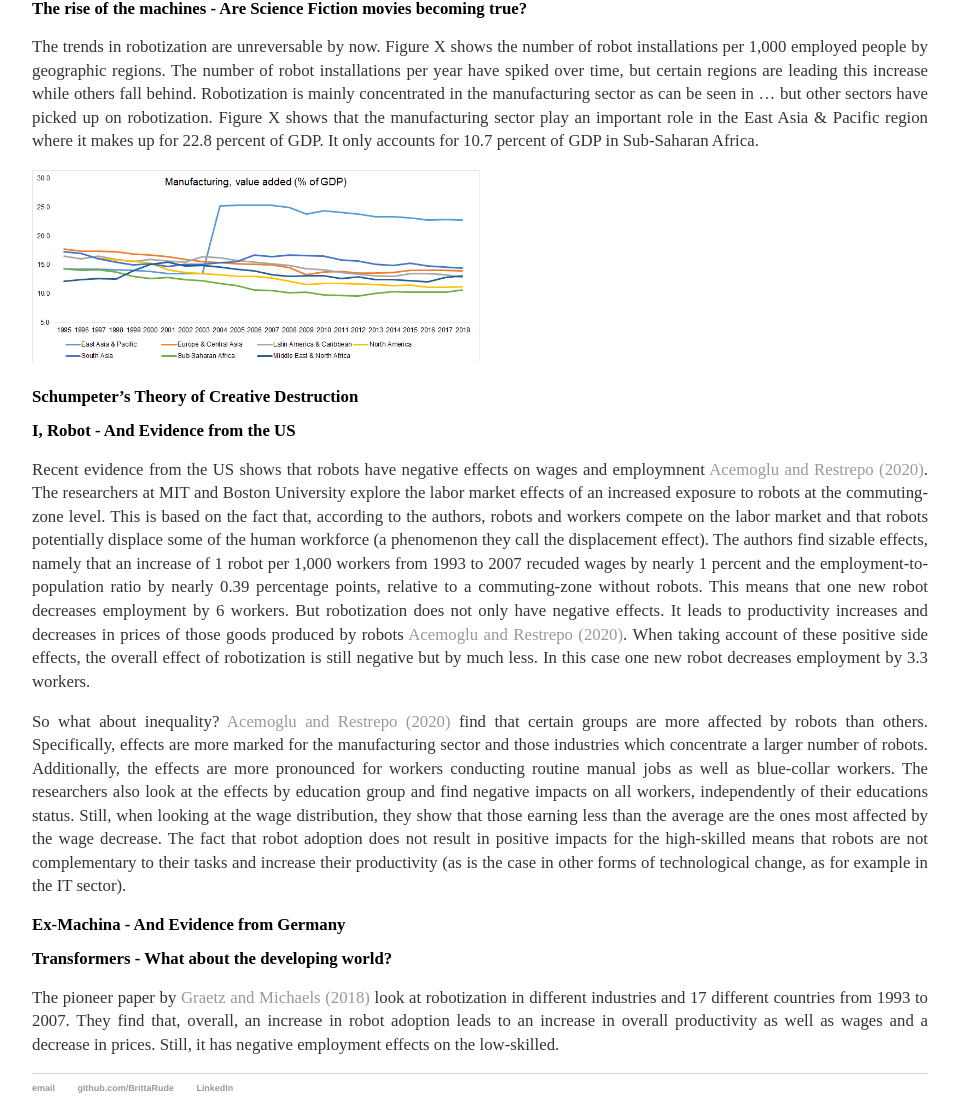
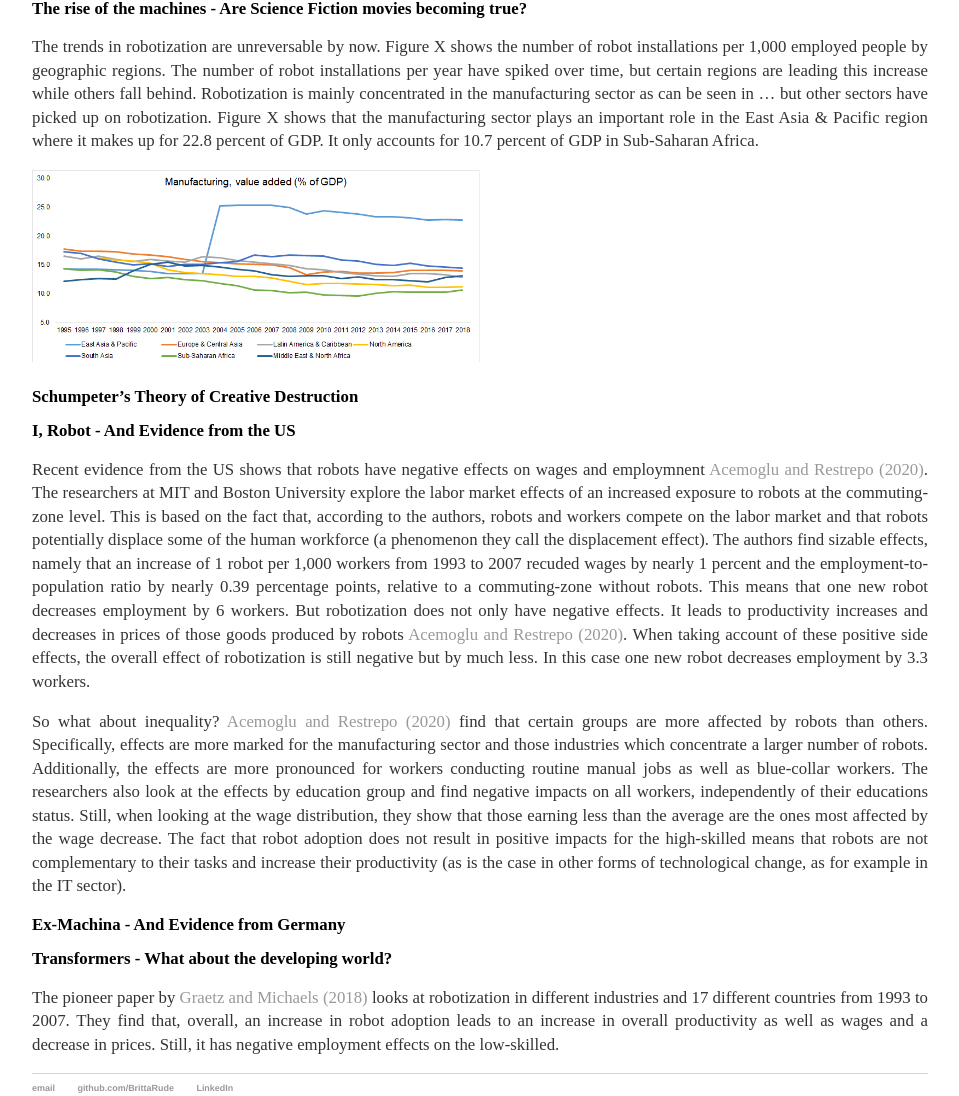
Before and after one commit to BrittaRude/BrittaRude.github.io, a Jekyll site: the page built from inputs_cakestory/_posts/2021-05-30-britta-rude-are-robots-grabbing-our-jobs.md, in a window 1280 px wide. Shown: the part 398-1494 px from the top of the page, without its empty margins (160-1119 px from the left). Built offline with Jekyll 4.4.1, drawn with Linux system fonts in a browser that asks for light colours.

Commit message:
Update 2021-05-30-britta-rude-are-robots-grabbing-our-jobs.md

```diff
--- a/inputs_cakestory/_posts/2021-05-30-britta-rude-are-robots-grabbing-our-jobs.md
+++ b/inputs_cakestory/_posts/2021-05-30-britta-rude-are-robots-grabbing-our-jobs.md
@@ -8,7 +8,7 @@ image: /images/Robots.jpg
 
 ## The rise of the machines - Are Science Fiction movies becoming true?
 
-The trends in robotization are unreversable by now. Figure X shows the number of robot installations per 1,000 employed people by geographic regions. The number of robot installations per year have spiked over time, but certain regions are leading this increase while others fall behind. Robotization is mainly concentrated in the manufacturing sector as can be seen in ... but other sectors have picked up on robotization. Figure X shows that the manufacturing sector play an important role in the East Asia & Pacific region where it makes up for 22.8 percent of GDP. It only accounts for 10.7 percent of GDP in Sub-Saharan Africa.
+The trends in robotization are unreversable by now. Figure X shows the number of robot installations per 1,000 employed people by geographic regions. The number of robot installations per year have spiked over time, but certain regions are leading this increase while others fall behind. Robotization is mainly concentrated in the manufacturing sector as can be seen in ... but other sectors have picked up on robotization. Figure X shows that the manufacturing sector plays an important role in the East Asia & Pacific region where it makes up for 22.8 percent of GDP. It only accounts for 10.7 percent of GDP in Sub-Saharan Africa.
 
 <img src="/images/ManufacturingValueAdded.png" alt="Manufacturing" style="max-width:50%;"/>
 
@@ -26,4 +26,4 @@ So what about inequality? [Acemoglu and Restrepo (2020)](https://economics.mit.e
 
 ## Transformers - What about the developing world?
 
-The pioneer paper by [Graetz and Michaels (2018)](https://direct.mit.edu/rest/article/100/5/753/58489/Robots-at-Work) look at robotization in different industries and 17 different countries from 1993 to 2007. They find that, overall, an increase in robot adoption leads to an increase in overall productivity as well as wages and a decrease in prices. Still, it has negative employment effects on the low-skilled.
+The pioneer paper by [Graetz and Michaels (2018)](https://direct.mit.edu/rest/article/100/5/753/58489/Robots-at-Work) looks at robotization in different industries and 17 different countries from 1993 to 2007. They find that, overall, an increase in robot adoption leads to an increase in overall productivity as well as wages and a decrease in prices. Still, it has negative employment effects on the low-skilled.
```
